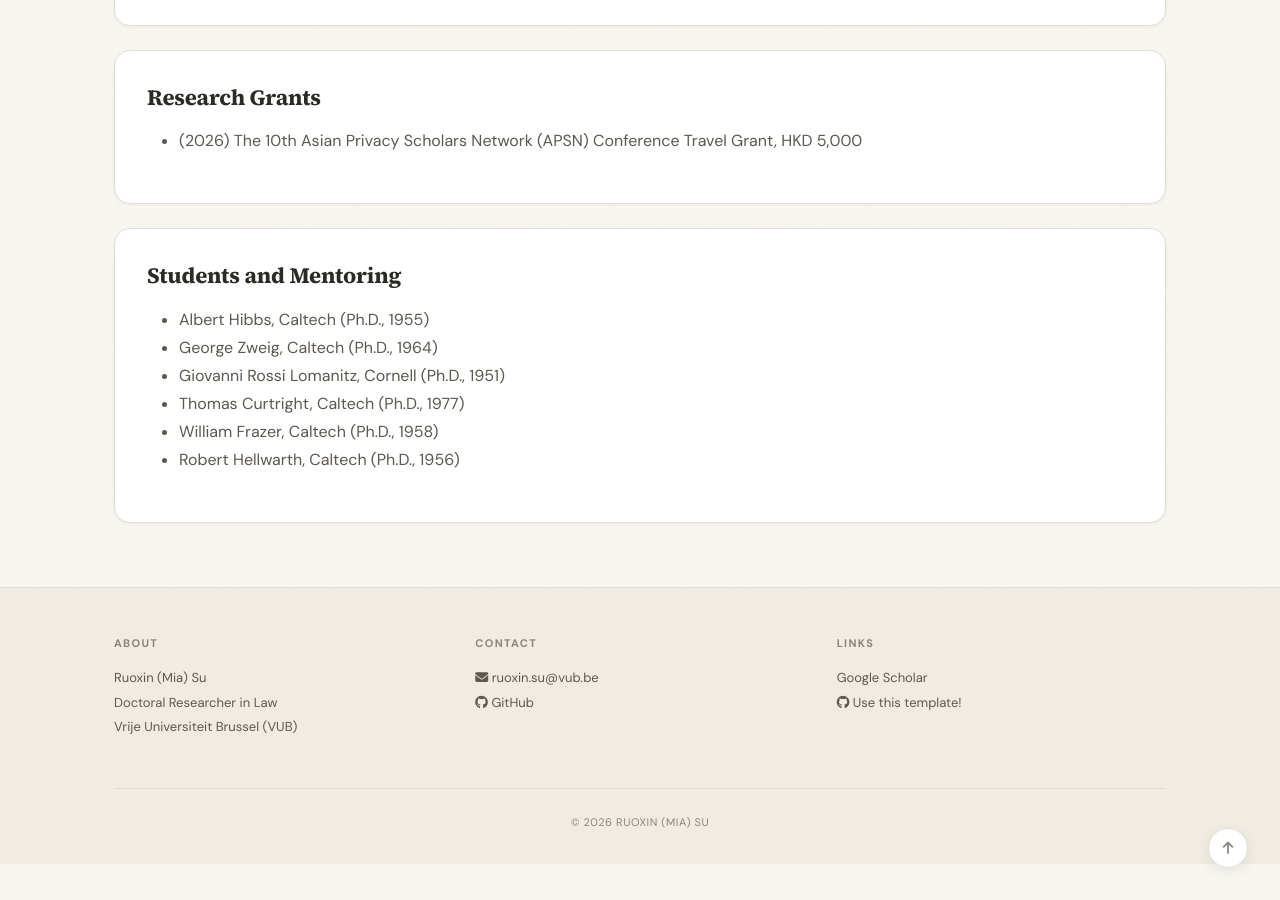
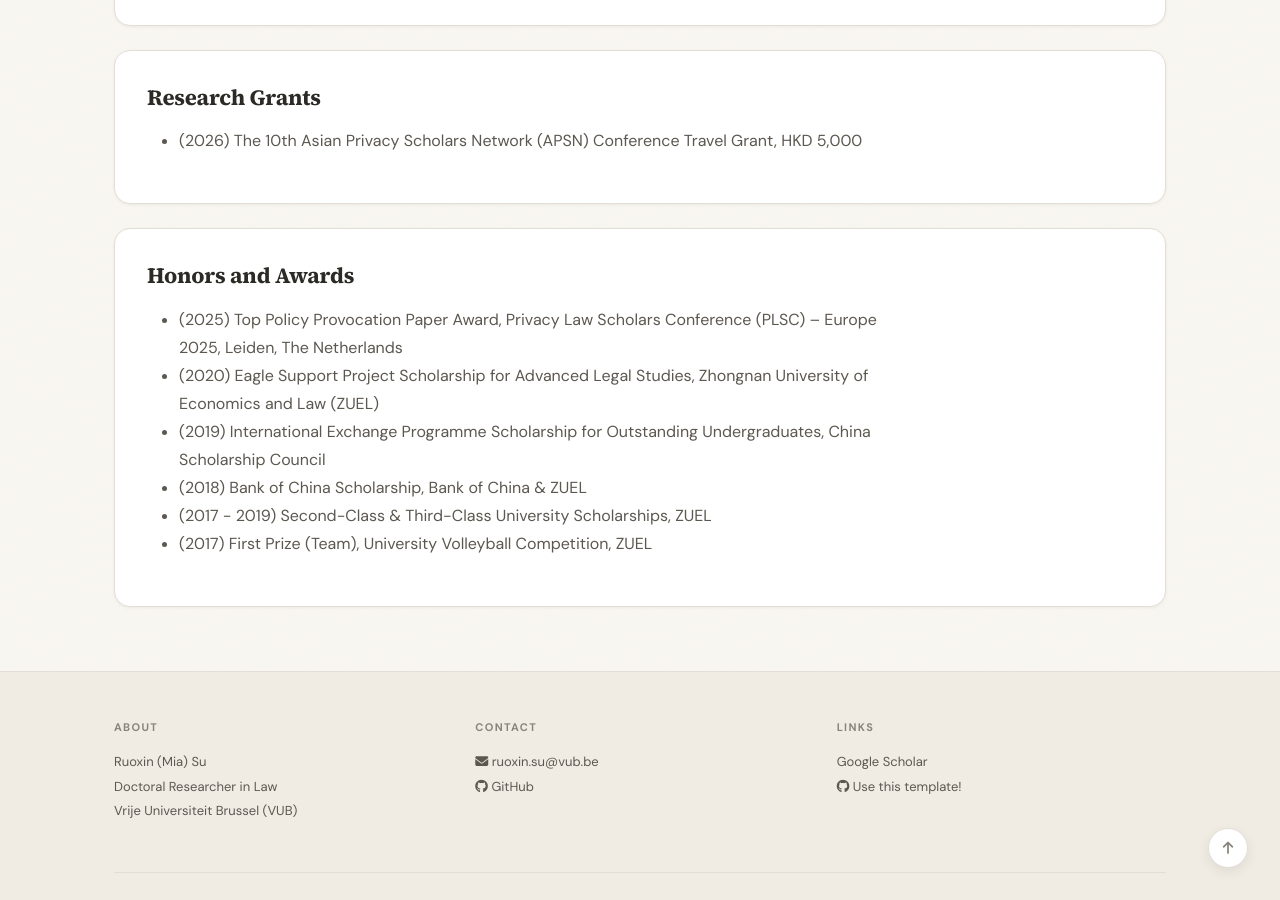
Before and after one commit to suruoxin/suruoxin.github.io, a Jekyll site: the page built from _pages/about.md, in a window 1280 px wide and 900 px high, scrolled down 837 px. Built offline with Jekyll 4.4.1, drawn with Linux system fonts in a browser that asks for light colours; a style sheet for code colours, icons or effects is not loaded; before the commit the page ends 1701 px from its top, so only the background shows below that.

Commit message:
Change Students and Mentoring to Honors and Awards and update list

```diff
--- a/_pages/about.md
+++ b/_pages/about.md
@@ -57,11 +57,14 @@ permalink: /about/
 
 {% if site.data.people %}
 <div class="section-card">
-<h3>Students and Mentoring</h3>
+<h3>Honors and Awards</h3>
 <ul>
-{% for student in site.data.people %}
-<li>{{ student.name }}, {{ student.location }} ({{ student.degree }}, {{ student.year }})</li>
-{% endfor %}
+<li>(2025) Top Policy Provocation Paper Award, Privacy Law Scholars Conference (PLSC) – Europe 2025, Leiden, The Netherlands</li>
+<li>(2020) Eagle Support Project Scholarship for Advanced Legal Studies, Zhongnan University of Economics and Law (ZUEL)</li>
+<li>(2019) International Exchange Programme Scholarship for Outstanding Undergraduates, China Scholarship Council</li>
+<li>(2018) Bank of China Scholarship, Bank of China & ZUEL</li>
+<li>(2017 - 2019) Second-Class & Third-Class University Scholarships, ZUEL</li>
+<li>(2017) First Prize (Team), University Volleyball Competition, ZUEL</li>
 </ul>
 </div>
 {% endif %}
```
